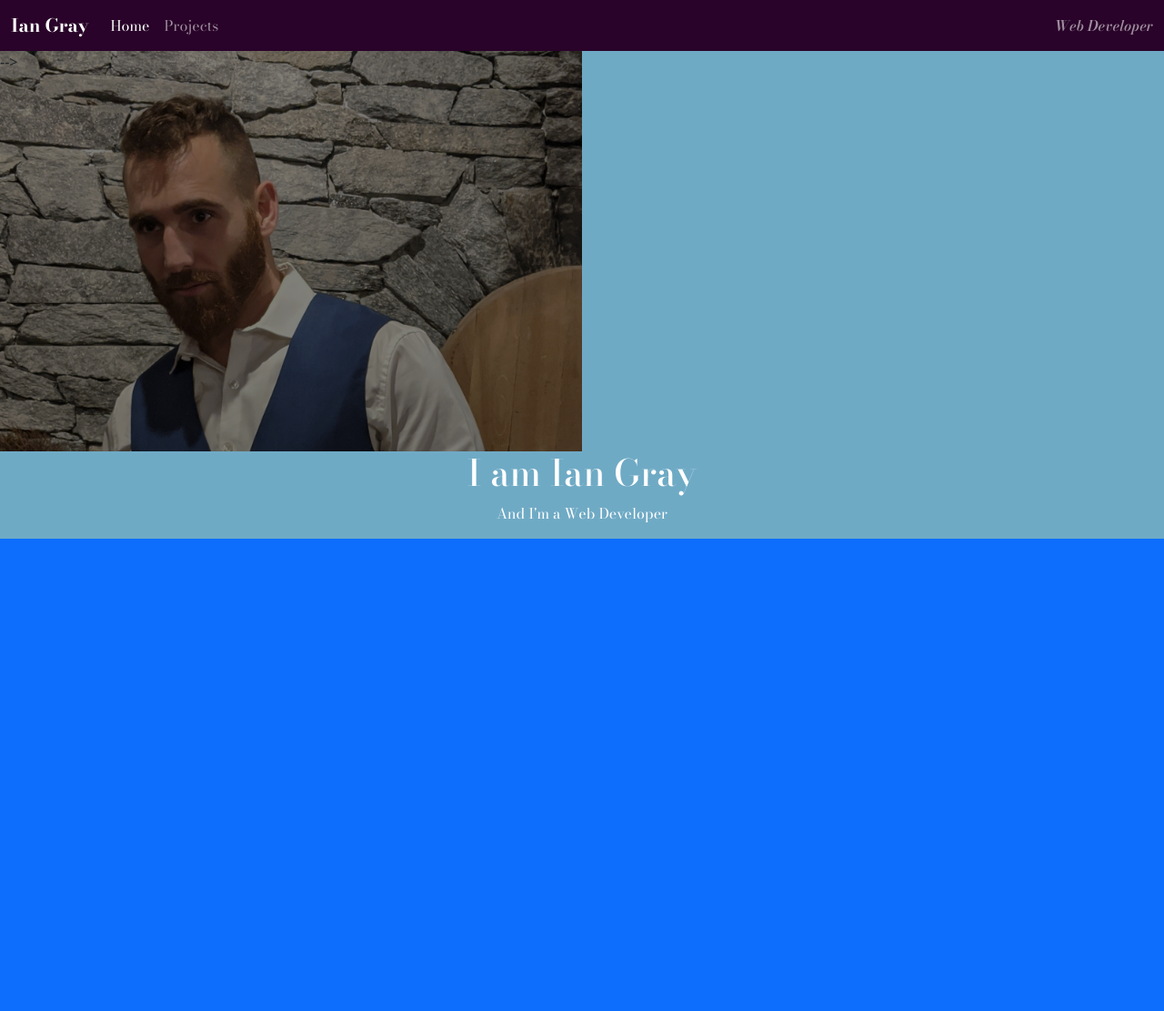
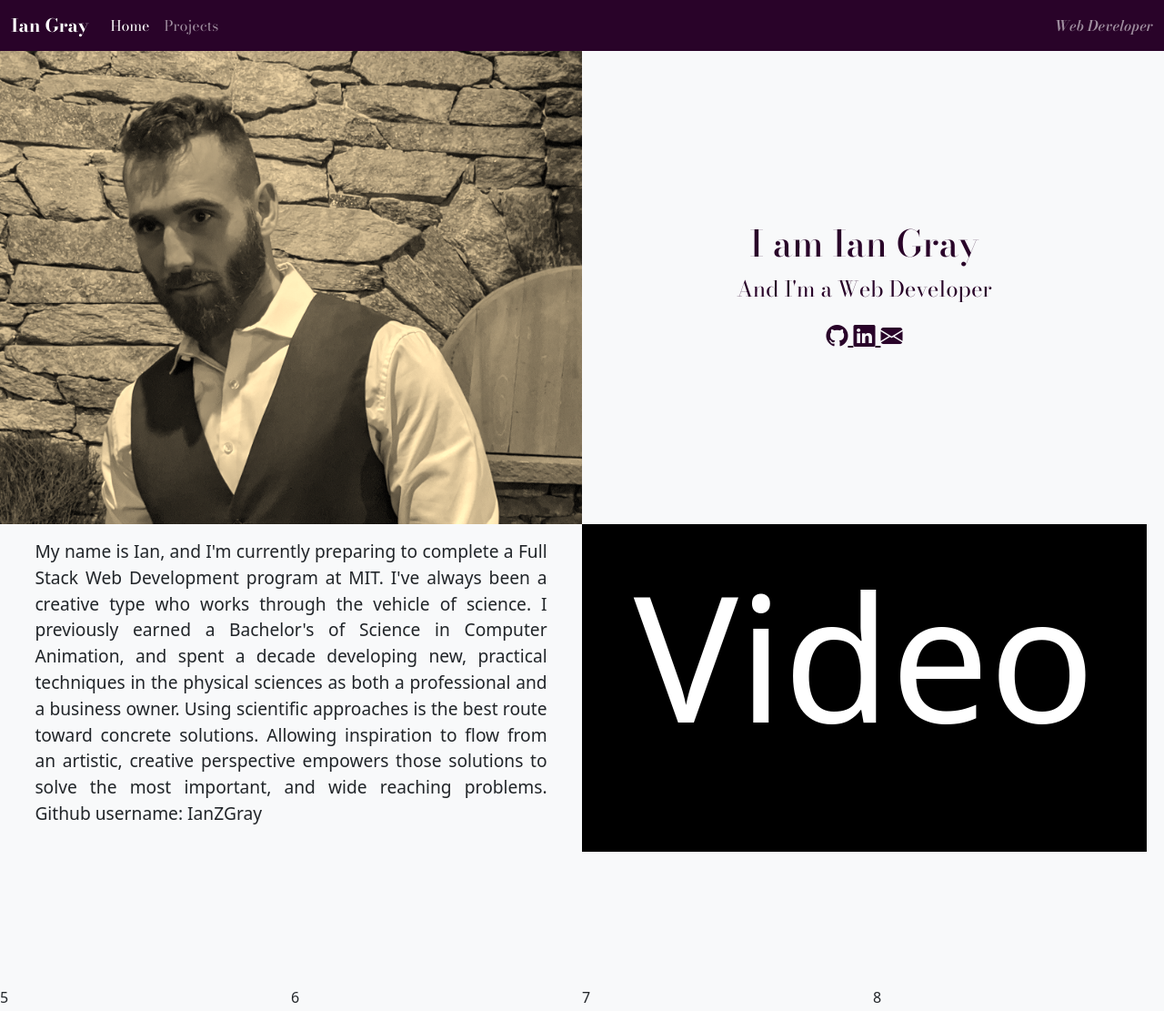
Before and after one commit to IanZGray/ianzgray.github.io, a plain HTML site: page index.html in a window 1280 px wide. Shown: the whole page at 91% size. Before the commit the page ends 800 px from the top, so only its background shows below. Drawn offline with nearby package versions, Linux system fonts and the light colour scheme.

Commit message:
added grid and projects page frame

```diff
--- a/index.html
+++ b/index.html
@@ -13,15 +13,18 @@
     <link rel="preconnect" href="https://fonts.gstatic.com" crossorigin>
     <link href="https://fonts.googleapis.com/css2?family=Bodoni+Moda:ital,wght@0,400;0,500;0,700;0,900;1,600;1,700&display=swap" rel="stylesheet">
 
+    <!-- bootsttrap icons -->
+    <link rel="stylesheet" href="https://cdn.jsdelivr.net/npm/bootstrap-icons@1.8.1/font/bootstrap-icons.css">
+
     <title>Ian Gray Portfolio</title>
 
 
 </head>
-<body class="bg-primary">
+<body class="bg-light">
     <header>
         <nav class="navbar navbar-expand-lg navbar-dark bg-magenta">
             <div class="container-fluid">
-              <a class="navbar-brand" href="#">Ian Gray</a>
+              <a class="navbar-brand" href="./index.html">Ian Gray</a>
               <button class="navbar-toggler" type="button" data-bs-toggle="collapse" data-bs-target="#navbarText" aria-controls="navbarText" aria-expanded="false" aria-label="Toggle navigation">
                 <span class="navbar-toggler-icon"></span>
               </button>
@@ -31,7 +34,7 @@
                     <a class="nav-link active" aria-current="page" href="#">Home</a>
                   </li>
                   <li class="nav-item">
-                    <a class="nav-link" href="#">Projects</a>
+                    <a class="nav-link" href="./projects.html">Projects</a>
                   </li>
                 </ul>
                 <span class="navbar-text">
@@ -43,14 +46,32 @@
     </header>
 
     <div class="grid-container">
-        <div class="hero-image"> -->
-            <!-- <img src="./images/ProfilePic.jpg" alt="Me" class="hero-image"> -->
+      <div class="hero-image"></div>
+      <div class="hero-text">
+        <h1>I am Ian Gray</h1>
+        <p>And I'm a Web Developer</p>
+        <div>
+          <a href="https://github.com/IanZGray" style="color: rgb(41, 3, 41)">
+            <i class="bi bi-github"></i>
+          </a>
+          <a href="https://www.linkedin.com/in/ian-gray-651b2177/" style="color: rgb(41, 3, 41)">
+            <i class="bi bi-linkedin"></i>
+          </a>
+          <a href="mailto:igrayscale@gmail.com" style="color: rgb(41, 3, 41)">
+            <i class="bi bi-envelope-fill"></i>
+          </a>
         </div>
-        <div class="hero-text">
-            <h1>I am Ian Gray</h1>
-            <p>And I'm a Web Developer</p>
-            <!-- <button>Hire me</button> -->
-        </div>
+      </div>
+      <div class="bio-container">
+        <p class="bio">
+          My name is Ian, and I'm currently preparing to complete a Full Stack Web Development program at MIT. I've always been a creative type who works through the vehicle of science. I previously earned a Bachelor's of Science in Computer Animation, and spent a decade developing new, practical techniques in the physical sciences as both a professional and a business owner. Using scientific approaches is the best route toward concrete solutions. Allowing inspiration to flow from an artistic, creative perspective empowers those solutions to solve the most important, and wide reaching problems. Github username: IanZGray
+        </p>
+      </div>
+      <div class="video-container">Video</div>
+      <div>5</div>
+      <div>6</div>
+      <div>7</div>
+      <div>8</div>
     </div>
 
 </body>
--- a/styles.css
+++ b/styles.css
@@ -1,57 +1,84 @@
-body, html {
-    height: 100%;
+/* body, html { */
+    /* height: 100%; */
     /* background-image: var(--bs-gradient); */
-}
-
-/* h1 { */
-    /* font-family: 'Bodoni Moda', serif; */
-    /* font-weight:900;  */
-    /* font-weight: bold; */
 /* } */
 
-/* p { */
-    /* font-family: 'Bodoni Moda', serif; */
-/* } */
+h1 {
+    font-family: 'Bodoni Moda', serif;
+}
 
 
 .grid-container {
     display: grid;
-    grid-template-rows: 25vw, 25vw, 25vw, 25vw;
-    background-color: #6faac5;
-}
+    align-items: center;
+    align-self: left;
+    grid-template-columns: 25vw 25vw 25vw 23.5vw; /*Make the grid smaller than the container*/
+    grid-template-rows: 65vh 45vh 25vw 25vw;
+  }
 
-
+/* .grid-container > div { */
+  /* background-color: rgba(255, 255, 255, 0.8); */
+  /* text-align: center; */
+  /* padding: 10vw 1vw; */
+  /* font-size: 2em; */
+/* } */
 
 .hero-image {
   /* Use "linear-gradient" to add a darken background effect to the image so the text is easier to read */
-  background-image: linear-gradient(rgba(0, 0, 0, 0.5), rgba(0, 0, 0, 0.5)), url("images/ProfilePic.jpg");
-  height: 55vh;
-  max-width: 50vw;
+  background-image: linear-gradient(rgba(0, 0, 0, 0.3), rgba(0, 0, 0, 0.1)), url("images/ProfilePic.jpg");
+  filter: sepia(1);
+  height: 100%;
+  max-width: 100%;
 
   /* Position and center the image to scale nicely on all screens */
   background-position: top left;
   background-repeat: no-repeat;
   background-size: cover;
   position: relative;
-  /* transform: translate(0vw, -5vh); */
 
   /* sets grid position */
-  /* grid-column-start: 1;
-  grid-column-end: 4; */
-  grid-row-start: 1;
-  grid-row-end: 4;
+  grid-column-start: 1;
+  grid-column-end: 3;
 }
 
 .hero-text {
   text-align: center;
-  /* position: absolute; */
-  /* top: 50%;
-  left: 50%;
-  transform: translate(-50%, -50%); */
-  color: white;
+  color: rgb(41, 3, 41);
   font-family: 'Bodoni Moda', serif;
-  /* grid-column-start: 1;
-  grid-column-end:5; */
+  grid-column-start: 3;
+  grid-column-end: 5;
+  font-size: 1.5em;
+}
+
+/* .socials { */
+    /* padding-top: 15vh; */
+/* } */
+
+.bio-container {
+    /* background-color: black; */
+    grid-column-start: 1;
+    grid-column-end: 3;
+    height: 100%;
+}
+
+.bio {
+    font-size: 1.5vw;
+    margin-left: 3vw;
+    margin-right: 3vw;
+    margin-top: 2vh;
+    text-align: justify;
+    /* color: rgb(41, 3, 41); */
+}
+
+.video-container {
+    grid-column-start: 3;
+    grid-column-end: 5;
+    background-color: black;
+    color: white;
+    font-size: 15vw;
+    text-align: center;
+    /* padding-top: 10%; */
+    height: 100%;
 }
 
 .bg-magenta {
@@ -64,7 +91,6 @@ body, html {
 
 .navbar-text {
     font-style: italic;
-
 }
 
 #navbarText {
```
Also changed, not shown: projects.html (added, +44 -0 lines).
